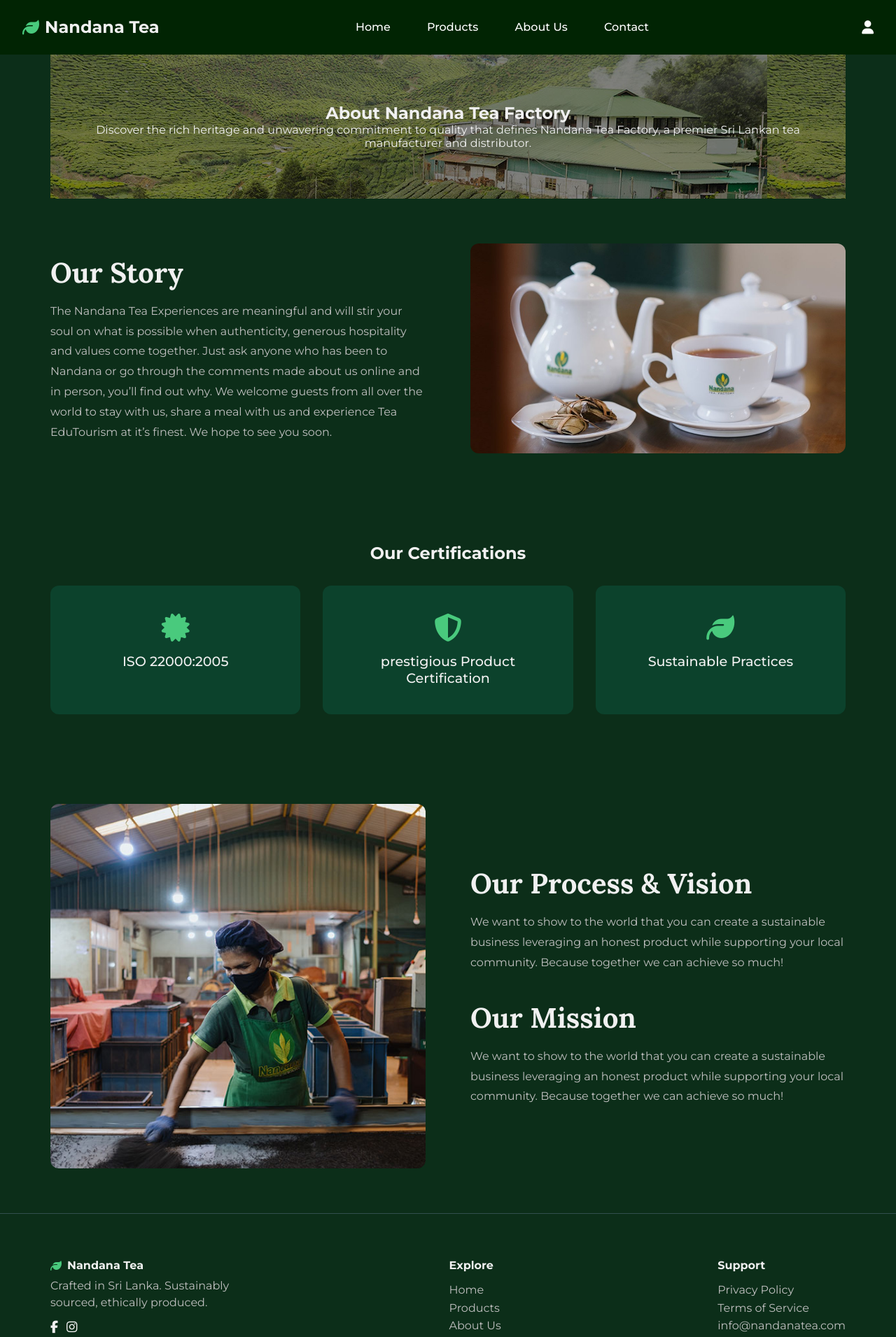
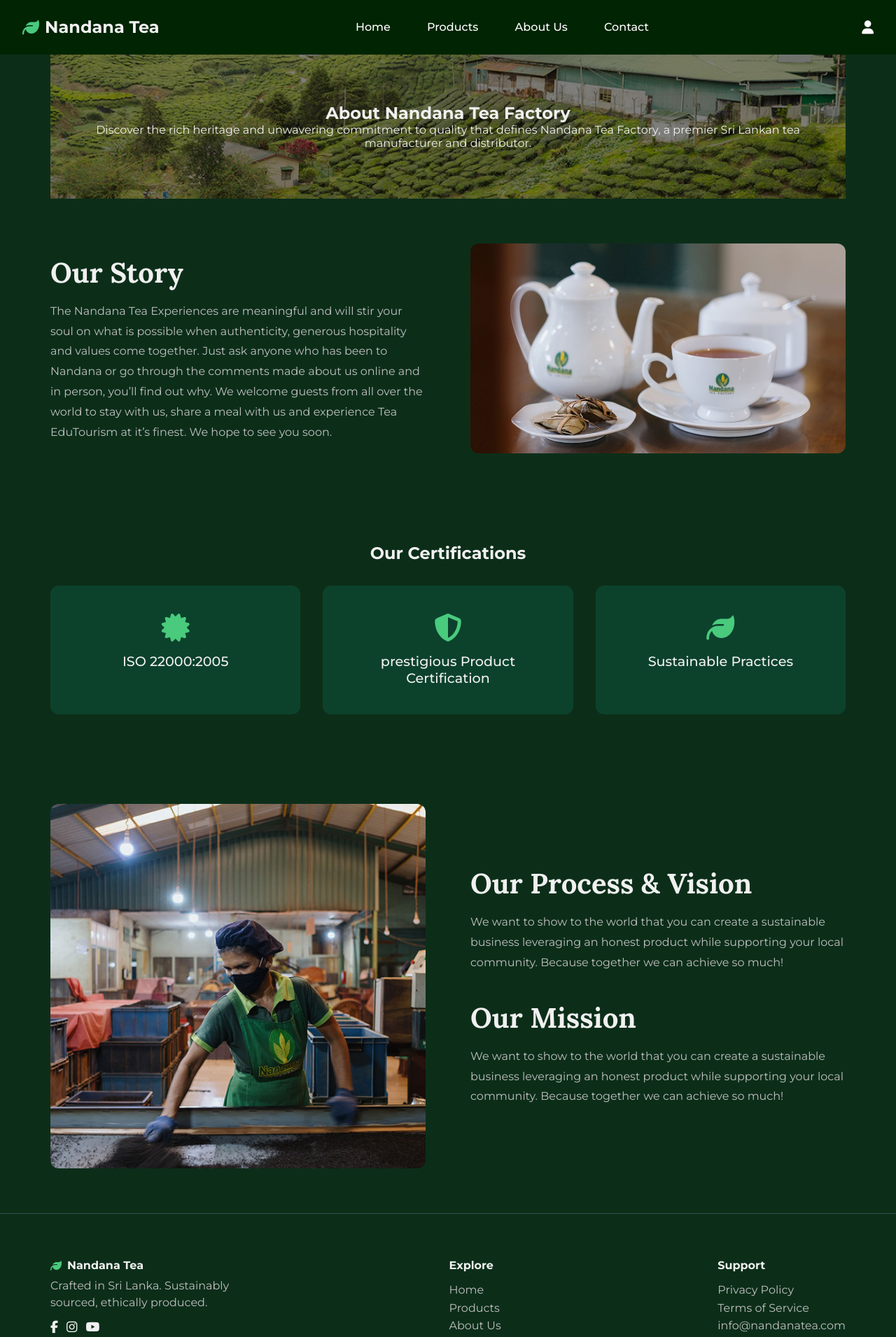
Before and after one commit to Sisuruoshan/nandana-tea-factory-website-HMMC_2, a Laravel app: page /about in a window 1280 px wide. Shown: the top 1911 px of the page at 70% size. Run offline with Laravel 12, Linux system fonts and the light colour scheme.

Commit message:
add you tube icon

```diff
--- a/backend/public/css/style.css
+++ b/backend/public/css/style.css
@@ -319,7 +319,10 @@
     text-align: center;
     padding: 8rem 1rem 2rem 1rem;
     background-color:var(--secondary-dark-green);
-    background: linear-gradient(rgba(0, 0, 0, 0.5), rgba(0, 0, 0, 0.5)), url('../srs/Factory.webp');
+    background: linear-gradient(rgba(0, 0, 0, 0.5), rgba(0, 0, 0, 0.5)), url('../images/Factory.webp');
+    background-size: cover;
+    background-position: center;
+    background-attachment: fixed;
 
 
 }
--- a/backend/resources/views/contact.blade.php
+++ b/backend/resources/views/contact.blade.php
@@ -86,6 +86,8 @@
                     <button type="submit" class="btn btn-primary" style="width: 100%;">Submit Message</button>
 
                 </form>
+                <br>
+                <br>
                 <div id="form-status" style="margin-top: 1rem; display: none;"></div>
             </div>
             <div class="contact-info">
@@ -107,6 +109,7 @@
                     <div class="social-icons">
                         <a href="https://www.facebook.com/share/1Ay4bEF4K6/"><i class="fab fa-facebook-f"></i></a>
                         <a href="https://www.instagram.com/nandanatea?igsh=MTJsd3h5ZXpyaGFmbQ=="><i class="fab fa-instagram"></i></a>
+                        <a href="https://www.youtube.com/@nandanatea735"><i class="fab fa-youtube"></i></a>
                     </div>
                 </div>
             </div>
--- a/backend/resources/views/partials/footer.blade.php
+++ b/backend/resources/views/partials/footer.blade.php
@@ -6,6 +6,7 @@
             <div class="footer-social">
                 <a href="https://www.facebook.com/share/1Ay4bEF4K6/" aria-label="Facebook"><i class="fab fa-facebook-f"></i></a>
                 <a href="https://www.instagram.com/nandanatea?igsh=MTJsd3h5ZXpyaGFmbQ==" aria-label="Instagram"><i class="fab fa-instagram"></i></a>
+                   <a href="https://youtube.com/@nandanatea735?si=KXzxNZLEeoAutpl3" aria-label="YouTube"><i class="fab fa-youtube"></i></a>
             </div>
         </div>
 
```
